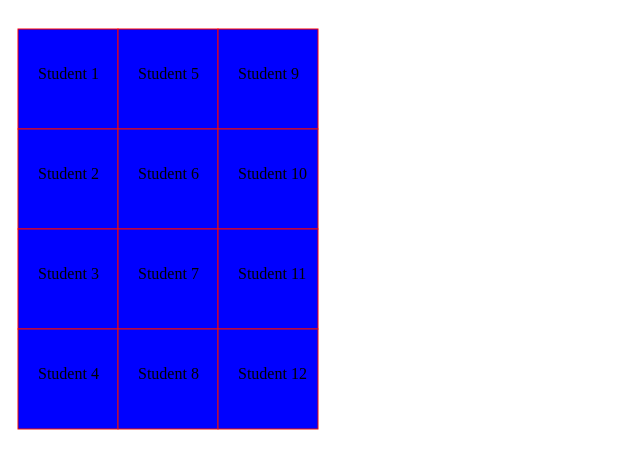
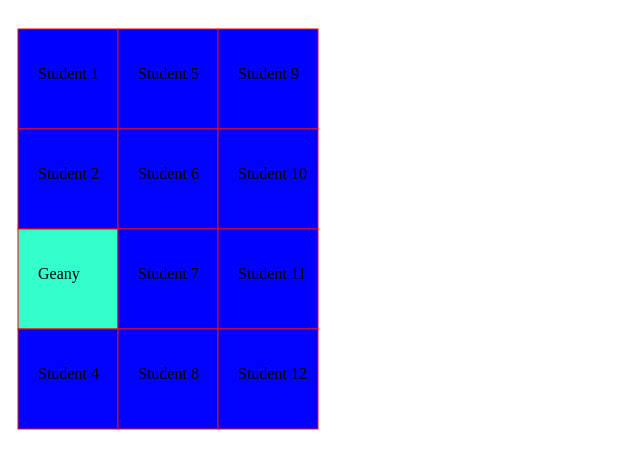
Before and after one commit to deebuls/learning_github_mas, a plain HTML site: page index.html in a window 1280 px wide. Shown: the part 61-530 px from the top of the page, without its empty margins (0-640 px from the left). Drawn offline with Linux system fonts and the light colour scheme.

Commit message:
Student 3, Geany

```diff
--- a/index.html
+++ b/index.html
@@ -23,9 +23,9 @@
 
 	<!--Code to be eddited by student 3 start-->
 	<rect x="10" y="210"  height="100" width="100"
-		style = "stroke:#ff0000; fill:#0000ff">
+		style = "stroke:#ff0000; fill:#33FFCC">
 	</rect>
-	<text x="30" y="260">Student 3 </text>
+	<text x="30" y="260"> Geany </text>
 
 
 
```
